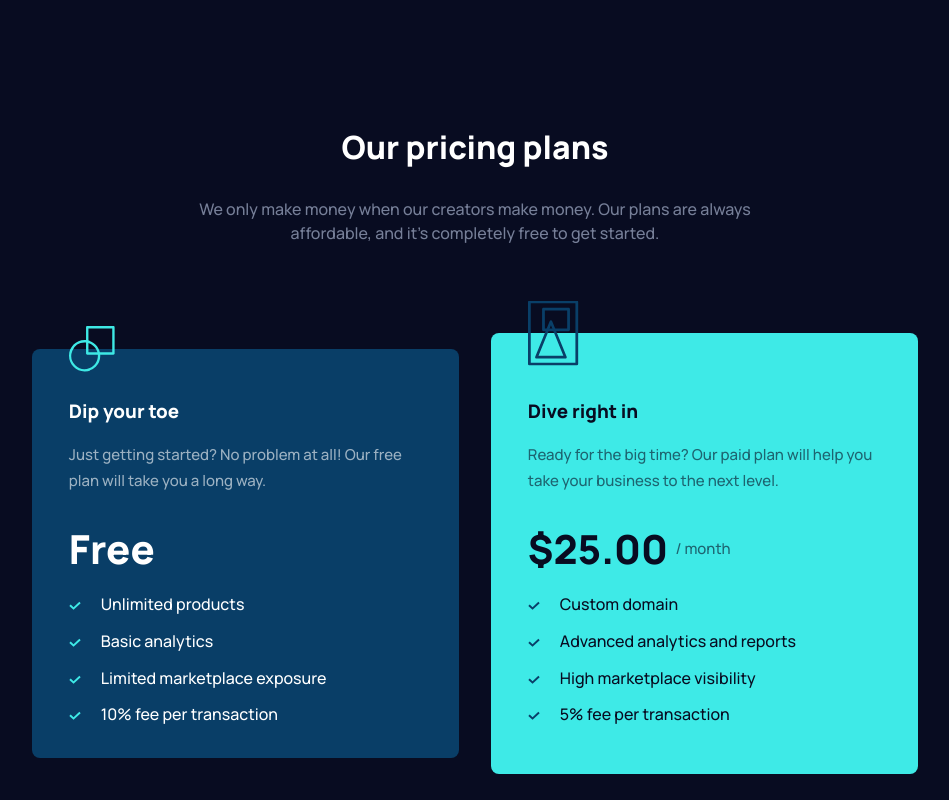
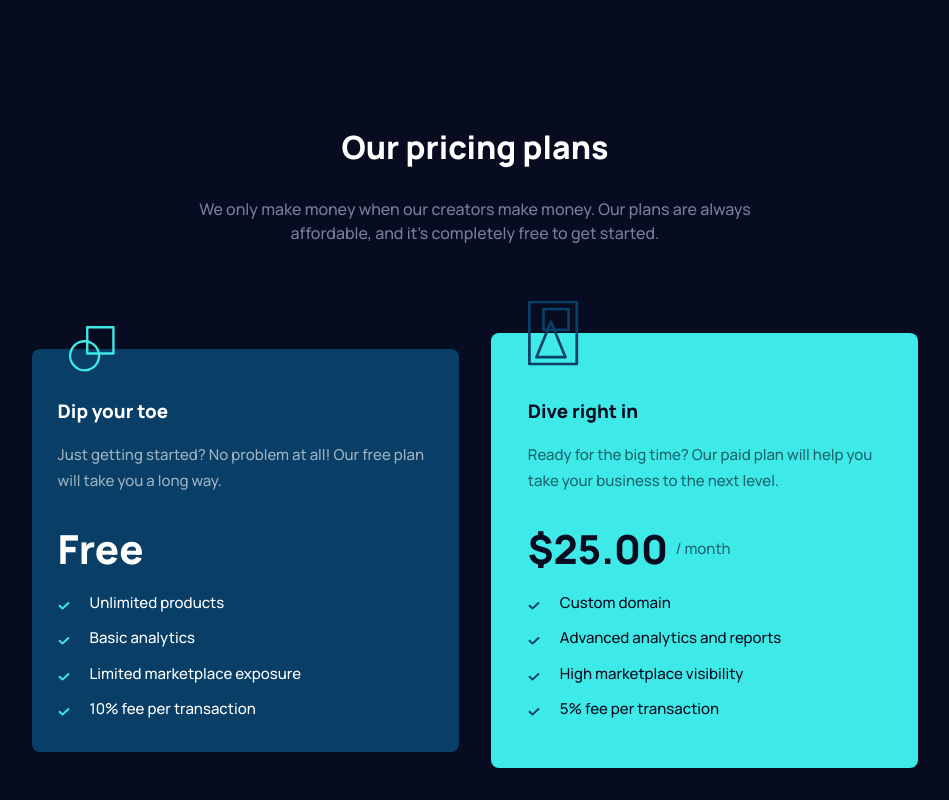
Before and after one commit to mbart13/maker-pre-launch-landing-page, a website built with Parcel: page src/index.html in a window 1280 px wide. Shown: the part 1360-2160 px from the top of the page, without its empty margins (165-1114 px from the left). Built offline with nearby package versions, Linux system fonts and the light colour scheme.

Commit message:
final touches

```diff
--- a/src/index.html
+++ b/src/index.html
@@ -112,7 +112,7 @@
           We only make money when our creators make money. Our plans are always
           affordable, and it’s completely free to get started.
         </p>
-        <div class="pricing-plans container">
+        <div class="pricing-plans">
           <article class="pricing-plan pricing-plan--free">
             <h3 class="pricing-plan__title">Dip your toe</h3>
             <p class="pricing-plan__text">
--- a/src/scss/components/_plan.scss
+++ b/src/scss/components/_plan.scss
@@ -1,7 +1,7 @@
 @use 'abstracts' as *;
 
 .pricing-plan {
-  padding: 3rem 2.3rem 2rem;
+  padding: 3rem 1.6rem 2rem;
   border-radius: .5rem;
   position: relative;
   max-width: 27.8125rem;
@@ -55,6 +55,7 @@
   &__feature {
     position: relative;
     padding-left: 2rem;
+    font-size: .9375rem;
 
     &:not(:last-child) {
       margin-bottom: .8rem;
--- a/src/scss/layout/_container.scss
+++ b/src/scss/layout/_container.scss
@@ -1,7 +1,7 @@
 @use 'abstracts' as *;
 
 .container {
-  width: 90vw;
+  padding: 0 2rem;
   margin: 0 auto;
 
   @include breakpoint-up('tablet') {
--- a/src/scss/layout/_hero.scss
+++ b/src/scss/layout/_hero.scss
@@ -60,7 +60,7 @@
 }
 
 .hero__banner {
-  padding: 3rem 1rem;
+  padding: 3rem 2rem;
   text-align: center;
   max-width: 28.75rem;
   position: relative;
--- a/src/scss/layout/_plans.scss
+++ b/src/scss/layout/_plans.scss
@@ -2,6 +2,7 @@
 
 .pricing-plans {
   max-width: 57.375rem;
+  margin: 0 auto;
 
   @include breakpoint-up('desktop') {
     display: flex;
--- a/src/scss/layout/_section.scss
+++ b/src/scss/layout/_section.scss
@@ -23,7 +23,7 @@
 
   &__subtitle  {
     max-width: 37.6875rem;
-    margin: 0 auto 3.5rem;
+    margin: 0 auto 5rem;
 
     @include breakpoint-up('desktop') {
       margin-bottom: 5.5rem;
```
